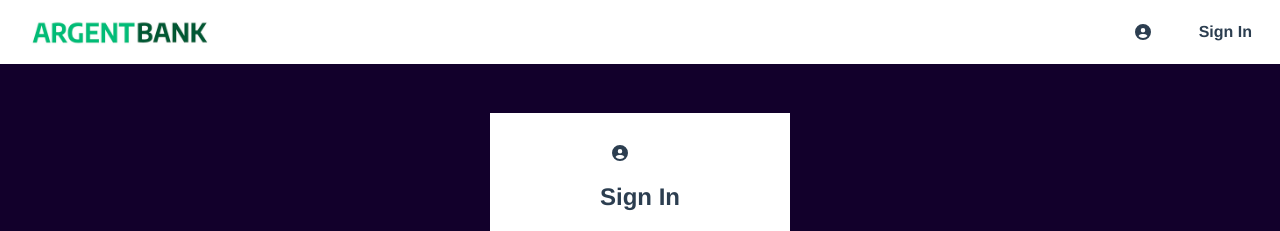
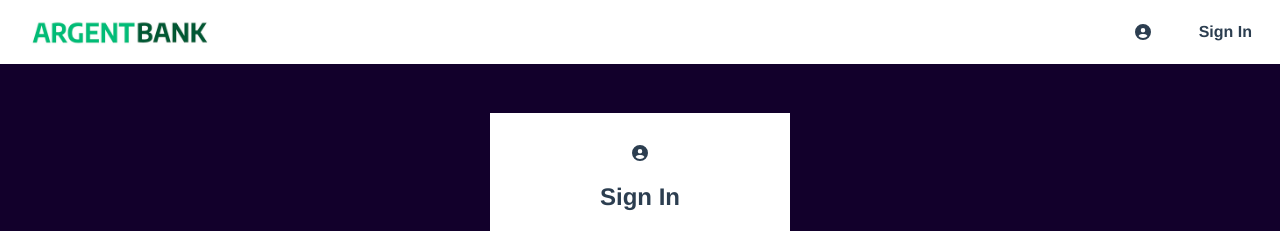
Before and after one commit to EtienneTrzpit/bank-redux, a React (Create React App) app: page /sign-in in a window 1280 px wide. Shown: the top 231 px of the page. Built offline with nearby package versions, Linux system fonts and the light colour scheme.

Commit message:
align sign in

```diff
--- a/src/App.css
+++ b/src/App.css
@@ -122,7 +122,7 @@ body {
   align-items: center;
 }
 
-.fa-circle-user {
+.main-nav .fa-circle-user {
   margin-left: 0.5rem;
   margin-right: 3rem;
 }
```
